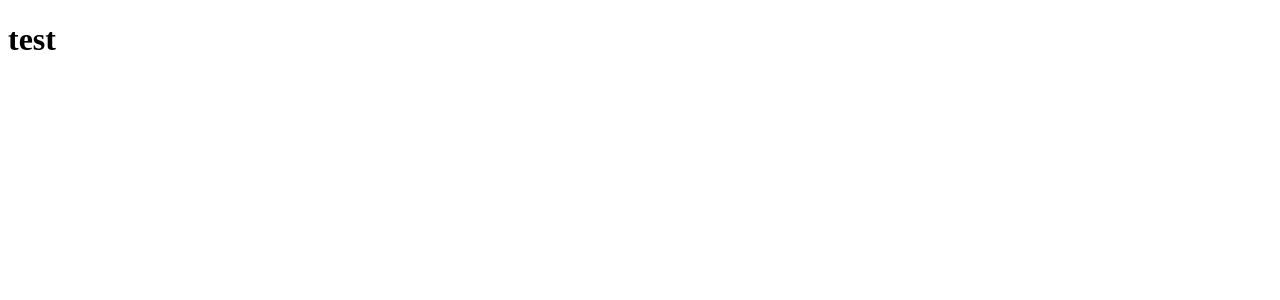
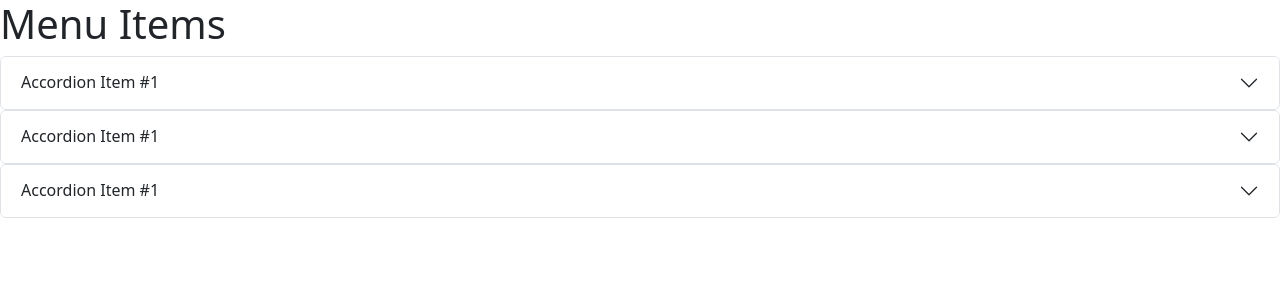
Before and after one commit to DustinPhan/491_SharkToothSoftware, a Django app: page /menuPage/ in a window 1280 px wide. Before the commit the part shown is almost empty. Shown: the top 300 px of the page. Run offline with Django 5.2, Linux system fonts and the light colour scheme; some libraries are stand-ins or nearby versions.

Commit message:
Added frontend stuff
- Added some front end
- Added some view stuff

```diff
--- a/Project/restaurantSite/menuPage/urls.py
+++ b/Project/restaurantSite/menuPage/urls.py
@@ -1,4 +1,5 @@
-from django.urls import path
+from django.http import request
+from django.urls import path, include
 
 from . import views
 
--- a/Project/restaurantSite/menuPage/views.py
+++ b/Project/restaurantSite/menuPage/views.py
@@ -6,4 +6,6 @@ from django.http import HttpResponse
 def index(HttpRequest):
     print(HttpRequest.path)
     #return HttpResponse("<head><title>" + HttpRequest.path[1:-1] + "</title></head><body><h1>test</h1></body>")
-    return render(HttpRequest, "index.html")
+    #always include the header
+    myArr = [1,2,3]
+    return render(HttpRequest, "index.html", {"array": myArr})
--- a/Project/restaurantSite/restaurantSite/templates/index.html
+++ b/Project/restaurantSite/restaurantSite/templates/index.html
@@ -3,10 +3,29 @@
 <head>
     <meta charset="UTF-8">
     <title>Title</title>
+    <link href="https://cdn.jsdelivr.net/npm/bootstrap@5.3.3/dist/css/bootstrap.min.css" rel="stylesheet" integrity="sha384-QWTKZyjpPEjISv5WaRU9OFeRpok6YctnYmDr5pNlyT2bRjXh0JMhjY6hW+ALEwIH" crossorigin="anonymous">
 </head>
 <body>
-    <h1>
-        test
-    </h1>
+    <h1>Menu Items</h1>
+    {% for item in array %}
+    <div class="accordion" id="accordionPanelsStayOpenExample">
+        <div class="accordion-item">
+            <h2 class="accordion-header" id="panelsStayOpen-headingOne">
+                <button class="accordion-button collapsed" type="button" data-bs-toggle="collapse" data-bs-target="#panelsStayOpen-collapseOne" aria-expanded="false" aria-controls="panelsStayOpen-collapseOne">
+                    Accordion Item #1
+                </button>
+            </h2>
+            <div id="panelsStayOpen-collapseOne" class="accordion-collapse collapse" aria-labelledby="panelsStayOpen-headingOne">
+                <div class="accordion-body">
+                    <strong>This is the first item's accordion body.</strong> It is shown by default, until the collapse plugin adds the appropriate classes that we use to style each element. These classes control the overall appearance, as well as the showing and hiding via CSS transitions. You can modify any of this with custom CSS or overriding our default variables. It's also worth noting that just about any HTML can go within the <code>.accordion-body</code>, though the transition does limit overflow.
+                </div>
+            </div>
+        </div>
+    </div>
+    {% endfor %}
+    <script src="https://cdn.jsdelivr.net/npm/bootstrap@5.3.3/dist/js/bootstrap.bundle.min.js" integrity="sha384-YvpcrYf0tY3lHB60NNkmXc5s9fDVZLESaAA55NDzOxhy9GkcIdslK1eN7N6jIeHz" crossorigin="anonymous"></script>
+    <script src="https://code.jquery.com/jquery-3.3.1.slim.min.js" integrity="sha384-q8i/X+965DzO0rT7abK41JStQIAqVgRVzpbzo5smXKp4YfRvH+8abtTE1Pi6jizo" crossorigin="anonymous"></script>
+    <script src="https://cdnjs.cloudflare.com/ajax/libs/popper.js/1.14.7/umd/popper.min.js" integrity="sha384-UO2eT0CpHqdSJQ6hJty5KVphtPhzWj9WO1clHTMGa3JDZwrnQq4sF86dIHNDz0W1" crossorigin="anonymous"></script>
+    <script src="https://stackpath.bootstrapcdn.com/bootstrap/4.3.1/js/bootstrap.min.js" integrity="sha384-JjSmVgyd0p3pXB1rRibZUAYoIIy6OrQ6VrjIEaFf/nJGzIxFDsf4x0xIM+B07jRM" crossorigin="anonymous"></script>
 </body>
 </html>
```
Also changed, not shown: 1 other file.
